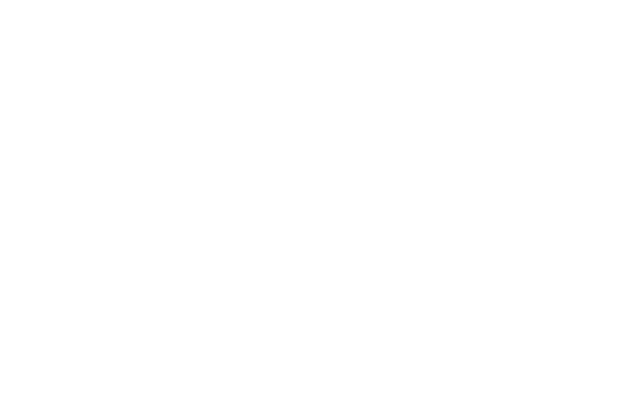
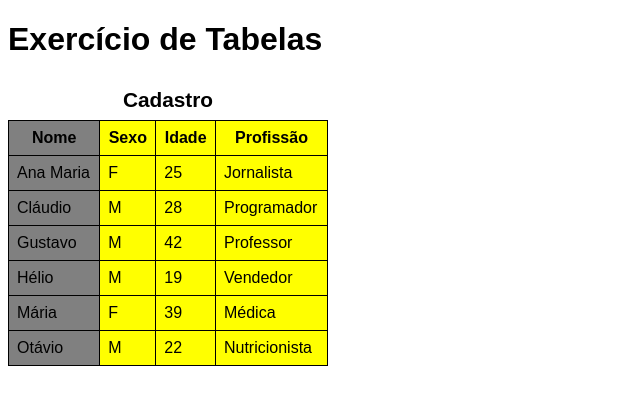
Before and after one commit to Rafael-Dutra-create/HTML-CSS, a plain HTML site: page Exercicios/ex023/tabela004.html in a window 1280 px wide. Shown: the whole page, without its empty margins (0-640 px from the left). Drawn offline with Linux system fonts and the light colour scheme.

Commit message:
Update Tabela004.html

```diff
--- a/Exercicios/ex023/tabela004.html
+++ b/Exercicios/ex023/tabela004.html
@@ -5,8 +5,95 @@
     <meta http-equiv="X-UA-Compatible" content="IE=edge">
     <meta name="viewport" content="width=device-width, initial-scale=1.0">
     <title>Exercício de Tabelas</title>
+    <style>
+        body{
+            font-family: Arial, Helvetica, sans-serif;
+        }
+
+        table{
+            width: 40vh;
+            border-collapse: collapse;
+        }
+
+        caption{
+            font-size: 1.3em;
+            font-weight: bolder;
+            padding: 8px;
+        }
+
+        th, td{
+            border: 1px solid black;
+            padding: 8px;
+        }
+        col.cgrupo{
+            background-color: yellow;
+        }
+
+        .cinza{
+            background-color: gray;
+        }
+    </style>
 </head>
 <body>
+    <h1>Exercício de Tabelas</h1>
 
+    <table>
+        <colgroup>
+        <!--Coluna 1--><col class="cinza">
+        <!--Coluna 2--><col class="cgrupo" span="3">
+        <!--Coluna 3   <col class="cidade">-->
+        <!--Coluna 4   <col class="cprof">-->
+        </colgroup>
+        <caption>Cadastro</caption>
+        <tr>
+            <th scope="col">Nome</th>
+            <th scope="col">Sexo</th>
+            <th scope="col">Idade</th>
+            <th scope="col">Profissão</th>
+       </tr>
+
+       <tr>
+            <td>Ana Maria</td>
+            <td>F</td>
+            <td>25</td>
+            <td>Jornalista</td>
+       </tr>
+
+        <tr>
+            <td>Cláudio</td>
+            <td>M</td>
+            <td>28</td>
+            <td>Programador</td>
+        </tr>
+
+        <tr>
+            <td>Gustavo</td>
+            <td>M</td>
+            <td>42</td>
+            <td>Professor</td>
+        </tr>
+
+        <tr>
+            <td>Hélio</td>
+            <td>M</td>
+            <td>19</td>
+            <td>Vendedor</td>
+        </tr>
+
+        <tr>
+            <td>Mária</td>
+            <td>F</td>
+            <td>39</td>
+            <td>Médica</td>
+        </tr>
+
+        <tr>
+            <td>Otávio</td>
+            <td>M</td>
+            <td>22</td>
+            <td>Nutricionista</td>
+        </tr>
+
+    </table>
 </body>
 </html>
```
